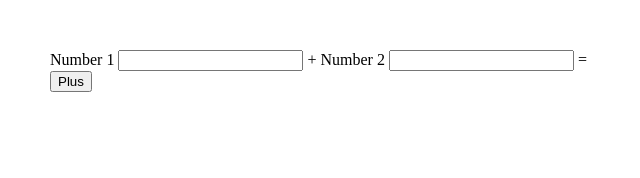
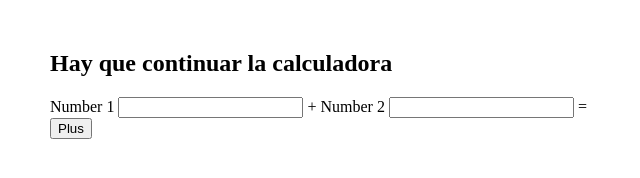
Before and after one commit to Elir25/web-calculator, a website: page src/web/index.html in a window 1280 px wide. Shown: the whole page, without its empty margins (0-640 px from the left). Drawn offline with Linux system fonts and the light colour scheme.

Commit message:
Commit de prueba

```diff
--- a/src/web/index.html
+++ b/src/web/index.html
@@ -10,6 +10,8 @@
 
 <body>
 
+    <h2>Hay que continuar la calculadora</h2>
+
     Number 1 <input type="text" id="number1"/> + Number 2 <input type="text" id="number2"/> = <span id="result"></span>
 
     <br/>
```
